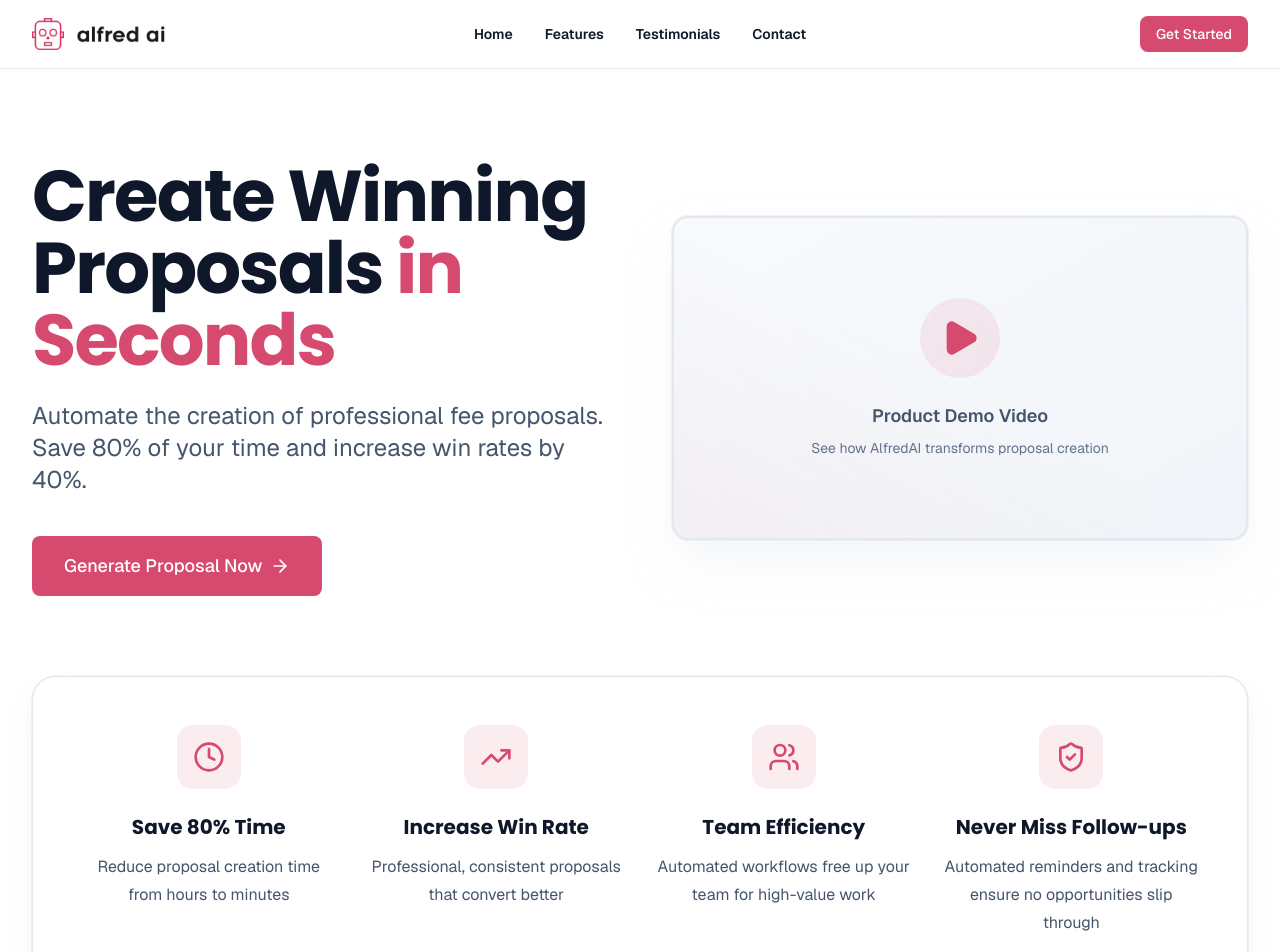
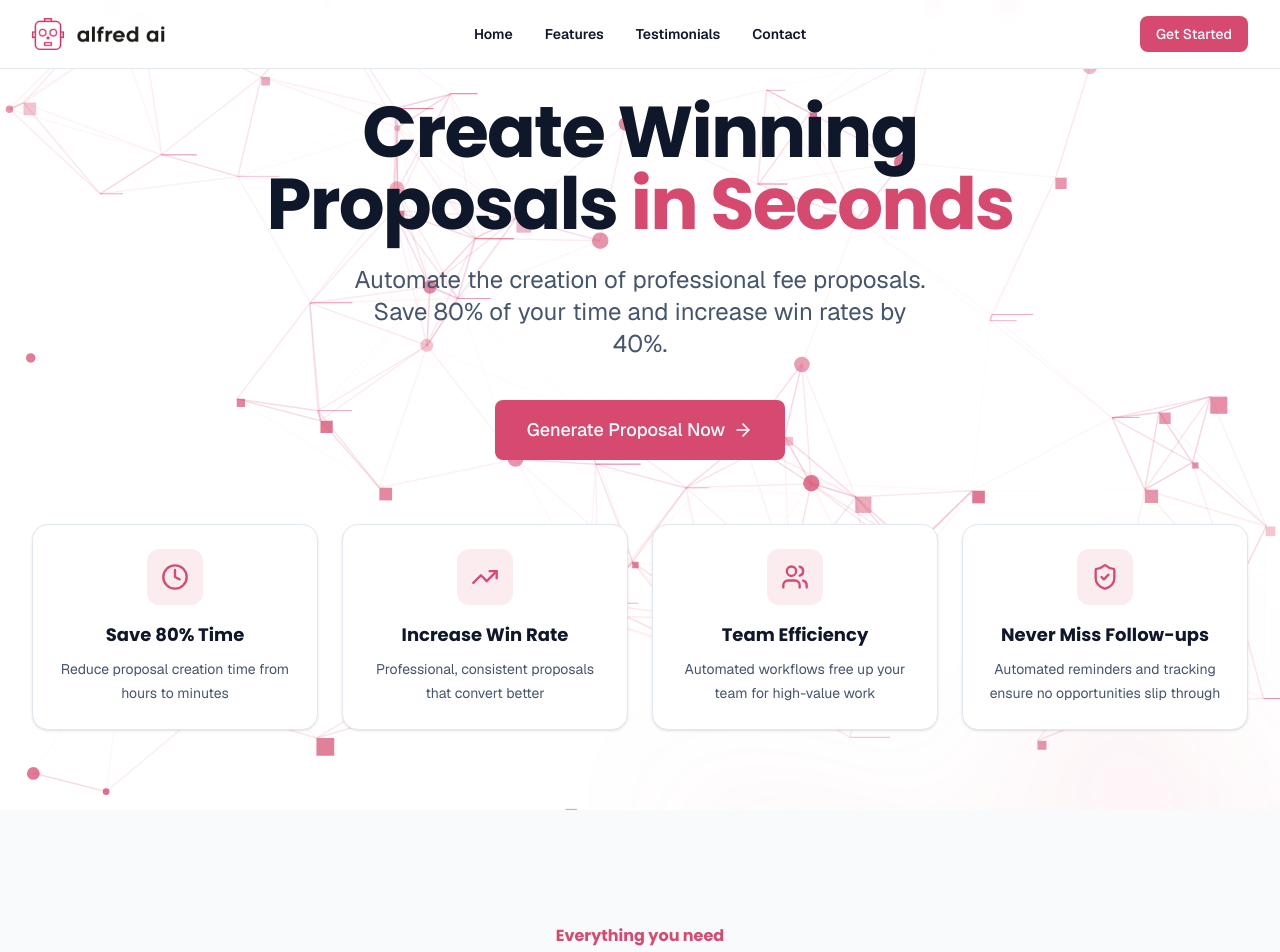
Before and after one commit to kenechy/alfredai-page, a Next.js app: page / in a window 1280 px wide. Shown: the top 952 px of the page. Built offline with nearby package versions, Linux system fonts and the light colour scheme.

Commit message:
particle background fix

```diff
--- a/components/sections/Hero.tsx
+++ b/components/sections/Hero.tsx
@@ -3,6 +3,7 @@
 import { ArrowRight, Clock, TrendingUp, Users, ShieldCheck, Play } from "lucide-react";
 import { motion } from "framer-motion";
 import { Button } from "@/components/ui/Button";
+import { ParticleBackground } from "@/components/ui/ParticleBackground";
 
 export function Hero() {
   const scrollToContact = () => {
@@ -15,19 +16,21 @@ export function Hero() {
   return (
     <section
       id="hero"
-      className="relative overflow-hidden bg-white px-6 pt-32 pb-20 lg:px-8 lg:pt-40 lg:pb-28"
+      className="relative isolate overflow-hidden bg-white px-6 pt-20 pb-16 lg:px-8 lg:pt-24 lg:pb-20"
     >
+      {/* Animated particle background */}
+      <ParticleBackground />
+
       <div className="mx-auto max-w-7xl">
         {/* Two-column hero layout */}
-        <div className="grid grid-cols-1 lg:grid-cols-2 gap-12 lg:gap-16 items-center">
-          {/* LEFT COLUMN - Hero Content */}
-          <div className="text-left order-2 lg:order-1">
+        <div className="flex flex-col items-center text-center">
+          {/* Main Hero Content */}
           <motion.div
             initial={{ opacity: 0, y: 20 }}
             animate={{ opacity: 1, y: 0 }}
             transition={{ duration: 0.5 }}
           >
-              <h1 className="text-4xl font-bold tracking-tight text-slate-900 sm:text-5xl lg:text-6xl xl:text-7xl">
+            <h1 className="text-4xl font-bold tracking-tight text-slate-900 sm:text-5xl lg:text-6xl xl:text-7xl max-w-3xl">
               Create Winning Proposals{" "}
               <span className="text-primary">in Seconds</span>
             </h1>
@@ -47,7 +50,7 @@ export function Hero() {
             initial={{ opacity: 0, y: 20 }}
             animate={{ opacity: 1, y: 0 }}
             transition={{ duration: 0.5, delay: 0.2 }}
-              className="mt-10 flex items-center gap-4"
+            className="mt-10 flex items-center justify-center gap-4"
           >
             <Button
               variant="primary"
@@ -61,88 +64,48 @@ export function Hero() {
           </motion.div>
         </div>
 
-          {/* RIGHT COLUMN - Video Container */}
-          <motion.div
-            initial={{ opacity: 0, x: 20 }}
-            animate={{ opacity: 1, x: 0 }}
-            transition={{ duration: 0.6, delay: 0.3 }}
-            className="order-1 lg:order-2"
-          >
-            <div className="relative group">
-              {/* Video placeholder container with 16:9 aspect ratio */}
-              <div className="relative aspect-video w-full rounded-2xl border-2 border-slate-200 bg-gradient-to-br from-slate-50 to-slate-100 shadow-2xl shadow-slate-200/50 ring-1 ring-slate-200/50 overflow-hidden transition-all duration-300 group-hover:shadow-primary/20 group-hover:border-primary/30">
-                {/* Placeholder content */}
-                <div className="absolute inset-0 flex flex-col items-center justify-center p-8">
-                  <div className="flex h-20 w-20 items-center justify-center rounded-full bg-primary/10 backdrop-blur-sm transition-all duration-300 group-hover:bg-primary/20 group-hover:scale-110">
-                    <Play className="h-10 w-10 text-primary" fill="currentColor" />
-                  </div>
-                  <p className="mt-6 text-lg font-semibold text-slate-600 text-center">
-                    Product Demo Video
-                  </p>
-                  <p className="mt-2 text-sm text-slate-500 text-center max-w-xs">
-                    See how AlfredAI transforms proposal creation
-                  </p>
-                </div>
-
-                {/* Decorative gradient overlay */}
-                <div className="absolute inset-0 bg-gradient-to-tr from-primary/5 via-transparent to-transparent pointer-events-none" />
-              </div>
-
-              {/* Decorative elements */}
-              <div className="absolute -bottom-4 -right-4 h-32 w-32 rounded-full bg-primary/10 blur-3xl -z-10" />
-              <div className="absolute -top-4 -left-4 h-32 w-32 rounded-full bg-primary/5 blur-3xl -z-10" />
-            </div>
-          </motion.div>
-        </div>
-
         <motion.div
           initial={{ opacity: 0, y: 30 }}
           animate={{ opacity: 1, y: 0 }}
           transition={{ duration: 0.5, delay: 0.4 }}
-          className="mx-auto mt-20 max-w-7xl"
+          className="mx-auto mt-16 max-w-7xl"
         >
-          <div className="rounded-3xl border border-slate-200 bg-white p-8 shadow-xl shadow-slate-200/50 ring-1 ring-slate-200/50 sm:p-12">
-            <div className="grid grid-cols-1 gap-y-12 gap-x-8 sm:grid-cols-2 lg:grid-cols-4">
-              <div className="flex flex-col items-center text-center">
-                <div className="mb-6 flex h-16 w-16 items-center justify-center rounded-2xl bg-primary/10">
-                  <Clock className="h-8 w-8 text-primary" />
+          <div className="grid grid-cols-1 gap-6 sm:grid-cols-2 lg:grid-cols-4">
+            {[
+              {
+                icon: Clock,
+                title: "Save 80% Time",
+                desc: "Reduce proposal creation time from hours to minutes",
+              },
+              {
+                icon: TrendingUp,
+                title: "Increase Win Rate",
+                desc: "Professional, consistent proposals that convert better",
+              },
+              {
+                icon: Users,
+                title: "Team Efficiency",
+                desc: "Automated workflows free up your team for high-value work",
+              },
+              {
+                icon: ShieldCheck,
+                title: "Never Miss Follow-ups",
+                desc: "Automated reminders and tracking ensure no opportunities slip through",
+              },
+            ].map((item, index) => (
+              <div
+                key={index}
+                className="group relative flex flex-col items-center text-center rounded-2xl border border-slate-200 bg-white p-6 shadow-sm transition-all duration-300 hover:-translate-y-1 hover:shadow-lg hover:border-primary/20"
+              >
+                <div className="mb-4 flex h-14 w-14 items-center justify-center rounded-xl bg-primary/10 transition-colors group-hover:bg-primary/20">
+                  <item.icon className="h-7 w-7 text-primary" />
                 </div>
-                <h3 className="text-xl font-bold text-slate-900">Save 80% Time</h3>
-                <p className="mt-3 text-base leading-7 text-slate-600">
-                  Reduce proposal creation time from hours to minutes
+                <h3 className="text-lg font-bold text-slate-900">{item.title}</h3>
+                <p className="mt-2 text-sm leading-6 text-slate-600">
+                  {item.desc}
                 </p>
               </div>
-
-              <div className="flex flex-col items-center text-center">
-                <div className="mb-6 flex h-16 w-16 items-center justify-center rounded-2xl bg-primary/10">
-                  <TrendingUp className="h-8 w-8 text-primary" />
-                </div>
-                <h3 className="text-xl font-bold text-slate-900">Increase Win Rate</h3>
-                <p className="mt-3 text-base leading-7 text-slate-600">
-                  Professional, consistent proposals that convert better
-                </p>
-              </div>
-
-              <div className="flex flex-col items-center text-center">
-                <div className="mb-6 flex h-16 w-16 items-center justify-center rounded-2xl bg-primary/10">
-                  <Users className="h-8 w-8 text-primary" />
-                </div>
-                <h3 className="text-xl font-bold text-slate-900">Team Efficiency</h3>
-                <p className="mt-3 text-base leading-7 text-slate-600">
-                  Automated workflows free up your team for high-value work
-                </p>
-              </div>
-
-              <div className="flex flex-col items-center text-center">
-                <div className="mb-6 flex h-16 w-16 items-center justify-center rounded-2xl bg-primary/10">
-                  <ShieldCheck className="h-8 w-8 text-primary" />
-                </div>
-                <h3 className="text-xl font-bold text-slate-900">Never Miss Follow-ups</h3>
-                <p className="mt-3 text-base leading-7 text-slate-600">
-                  Automated reminders and tracking ensure no opportunities slip through
-                </p>
-              </div>
-            </div>
+            ))}
           </div>
         </motion.div>
       </div>
--- /dev/null
+++ b/components/ui/ParticleBackground.tsx
@@ -0,0 +1,121 @@
+"use client";
+
+import { useEffect, useRef } from "react";
+
+interface Particle {
+  x: number;
+  y: number;
+  vx: number;
+  vy: number;
+  size: number;
+  opacity: number;
+  type: "circle" | "square" | "line";
+}
+
+export function ParticleBackground() {
+  const canvasRef = useRef<HTMLCanvasElement>(null);
+  const particlesRef = useRef<Particle[]>([]);
+  const animationFrameRef = useRef<number>();
+
+  useEffect(() => {
+    const canvas = canvasRef.current;
+    if (!canvas) return;
+
+    const ctx = canvas.getContext("2d");
+    if (!ctx) return;
+
+    // Set canvas size
+    const resizeCanvas = () => {
+      canvas.width = canvas.offsetWidth;
+      canvas.height = canvas.offsetHeight;
+    };
+    resizeCanvas();
+    window.addEventListener("resize", resizeCanvas);
+
+    // Initialize particles
+    const particleCount = 80;
+    particlesRef.current = Array.from({ length: particleCount }, () => ({
+      x: Math.random() * canvas.width,
+      y: Math.random() * canvas.height,
+      vx: (Math.random() - 0.5) * 1.2,
+      vy: (Math.random() - 0.5) * 1.2,
+      size: Math.random() * 6 + 3,
+      opacity: Math.random() * 0.5 + 0.3,
+      type: ["circle", "square", "line"][Math.floor(Math.random() * 3)] as "circle" | "square" | "line",
+    }));
+
+    // Primary color (converted to RGB for easier manipulation)
+    const primaryColor = { r: 214, g: 74, b: 111 }; // #D64A6F
+
+    // Animation loop
+    const animate = () => {
+      ctx.clearRect(0, 0, canvas.width, canvas.height);
+
+      particlesRef.current.forEach((particle, index) => {
+        // Update position
+        particle.x += particle.vx;
+        particle.y += particle.vy;
+
+        // Wrap around edges
+        if (particle.x < 0) particle.x = canvas.width;
+        if (particle.x > canvas.width) particle.x = 0;
+        if (particle.y < 0) particle.y = canvas.height;
+        if (particle.y > canvas.height) particle.y = 0;
+
+        // Draw particle
+        ctx.fillStyle = `rgba(${primaryColor.r}, ${primaryColor.g}, ${primaryColor.b}, ${particle.opacity})`;
+        ctx.strokeStyle = `rgba(${primaryColor.r}, ${primaryColor.g}, ${primaryColor.b}, ${particle.opacity})`;
+
+        if (particle.type === "circle") {
+          ctx.beginPath();
+          ctx.arc(particle.x, particle.y, particle.size, 0, Math.PI * 2);
+          ctx.fill();
+        } else if (particle.type === "square") {
+          ctx.fillRect(particle.x, particle.y, particle.size * 2, particle.size * 2);
+        } else if (particle.type === "line") {
+          ctx.lineWidth = 1;
+          ctx.beginPath();
+          ctx.moveTo(particle.x, particle.y);
+          ctx.lineTo(particle.x + particle.size * 5, particle.y);
+          ctx.stroke();
+        }
+
+        // Draw connections between nearby particles
+        particlesRef.current.slice(index + 1).forEach((otherParticle) => {
+          const dx = particle.x - otherParticle.x;
+          const dy = particle.y - otherParticle.y;
+          const distance = Math.sqrt(dx * dx + dy * dy);
+
+          if (distance < 180) {
+            const opacity = (1 - distance / 180) * 0.35;
+            ctx.strokeStyle = `rgba(${primaryColor.r}, ${primaryColor.g}, ${primaryColor.b}, ${opacity})`;
+            ctx.lineWidth = 1.5;
+            ctx.beginPath();
+            ctx.moveTo(particle.x, particle.y);
+            ctx.lineTo(otherParticle.x, otherParticle.y);
+            ctx.stroke();
+          }
+        });
+      });
+
+      animationFrameRef.current = requestAnimationFrame(animate);
+    };
+
+    animate();
+
+    return () => {
+      window.removeEventListener("resize", resizeCanvas);
+      if (animationFrameRef.current) {
+        cancelAnimationFrame(animationFrameRef.current);
+      }
+    };
+  }, []);
+
+  return (
+    <canvas
+      ref={canvasRef}
+      className="absolute inset-0 w-full h-full -z-10"
+      style={{ pointerEvents: "none", opacity: 1 }}
+    />
+  );
+}
```
Lines whose indentation alone changed are shown as unchanged.
